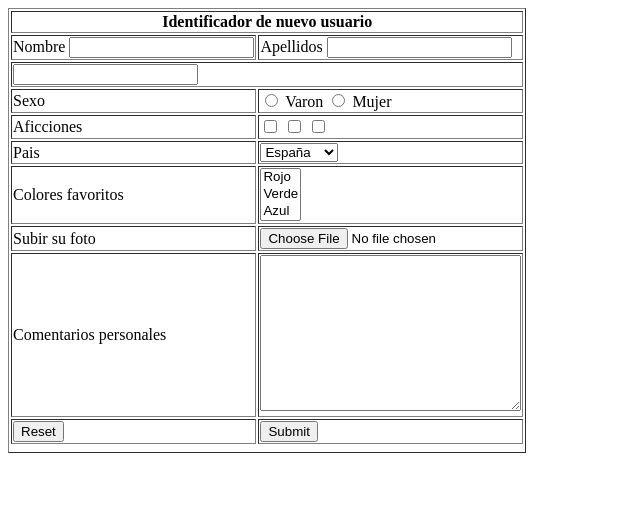
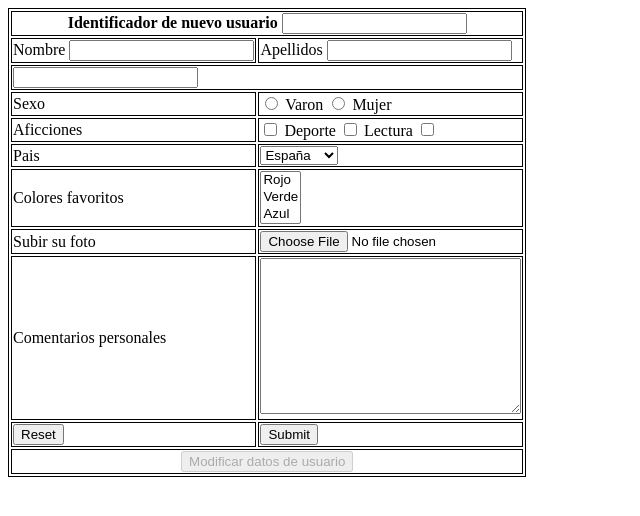
Before and after one commit to claudiobf22/PracticasLenguaje, a plain HTML site: page actividad 3.2/ejercicio6.html in a window 1280 px wide. Shown: the whole page, without its empty margins (0-640 px from the left). Drawn offline with Linux system fonts and the light colour scheme.

Commit message:
Completo

```diff
--- a/actividad 3.2/ejercicio6.html
+++ b/actividad 3.2/ejercicio6.html
@@ -6,25 +6,31 @@
     <meta http-equiv="X-UA-Compatible" content="ie=edge">
     <meta name="author" content="Claudio Blazquez Funes">
     <title>Ejercicio 6</title>
+    <style>
+        table, tr, th, td{
+            border: 1px solid black
+            }
+
+    </style>
 </head>
 <body>
-    <table border>
+    <table style="">
         <tr>
-            <th colspan="2">Identificador de nuevo usuario</th>
+            <th colspan="2">Identificador de nuevo usuario <input type="text"></th>
         </tr>
         <tr>
             <td><label for="Nombre">Nombre</label>
                 <input type="text" id="Nombre">
             </td>
             <td><label for="apellidos">Apellidos</label>
-                <input type="text" id="apellidos"></td>
+                <input type="text" id="apellidos">
             </td>
         </tr>
         <tr>
             <td colspan="2"><input type="email" name="email" id="email"></td>
         </tr>
         <tr>
-            <td><label for="sexo">Sexo</label></td>
+            <td>Sexo</td>
             <td>
                 <input type="radio" name="sexo" id="sexo1">
                 <label for="sexo1">Varon</label>
@@ -34,8 +40,10 @@
         </tr>
         <tr>
             <td>Aficciones</td>
-            <td><input type="checkbox" id="" name="aficcion">
+            <td><input type="checkbox" id="aficcion" name="aficcion">
+                <label for="aficcion">Deporte</label>
             <input type="checkbox" name="aficcion" id="aficcion1">
+            <label for="aficcion1">Lectura</label>
         <input type="checkbox" name="aficcion" id="aficcion2"></td>
         </tr>
         <tr>
@@ -62,17 +70,17 @@
         </tr>
         <tr>
             <td>Comentarios personales</td>
-            <td><textarea name="" id="" cols="30" rows="10"></textarea></td>
+            <td><textarea name="cajatexto" id="cajatexto" cols="30" rows="10"></textarea></td>
         </tr>
         <tr>
             <td>
-                <input type="reset">
+                <input type="reset" name="limpiar">
             </td>
-            <td><input type="submit"></td>
+             <td><input type="submit" name="enviar"></td>
         </tr>
-        <tr></tr>
-        <tr></tr>
-        <tr></tr>
+        <tr>
+            <td colspan="2" style="text-align:center;"><input type="button" value="Modificar datos de usuario" disabled></td>
+        </tr>
     </table>
 </body>
 </html>
```
Also changed, not shown: actividad 3.2/ejercicio4.html (+1 -1 lines), actividad 3.2/ejercicio5.html (+17 -5 lines).
